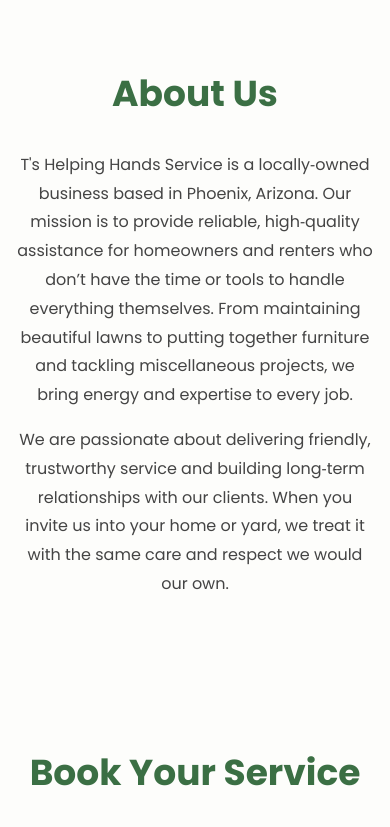
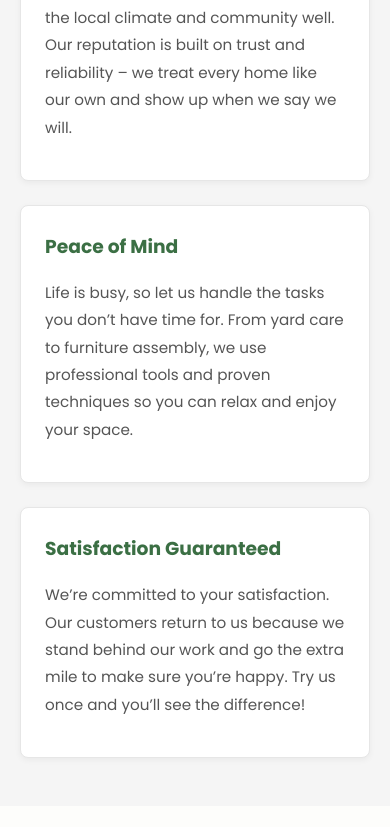
Before and after one commit to Peace1576/T-s-helping-hands, a plain HTML site: page index.html in a window 390 px wide. Shown: the part 5051-5878 px from the top of the page. Drawn offline with Linux system fonts and the light colour scheme.

Commit message:
Update site: add 'Why Choose Us' section, Tucson location, Instagram handle, remove phone number

```diff
--- a/index.html
+++ b/index.html
@@ -169,6 +169,37 @@
       </div>
     </section>
 
+    <!-- Why Choose Us: persuasive section using psychological triggers -->
+    <section id="why" class="why section">
+      <h2 class="section-title">Why Choose Us</h2>
+      <div class="why-content">
+        <div class="why-card">
+          <h3>Local Expertise & Trust</h3>
+          <p>
+            As a Tucson‑based business, we know the local climate and
+            community well. Our reputation is built on trust and reliability –
+            we treat every home like our own and show up when we say we will.
+          </p>
+        </div>
+        <div class="why-card">
+          <h3>Peace of Mind</h3>
+          <p>
+            Life is busy, so let us handle the tasks you don’t have time for.
+            From yard care to furniture assembly, we use professional tools
+            and proven techniques so you can relax and enjoy your space.
+          </p>
+        </div>
+        <div class="why-card">
+          <h3>Satisfaction Guaranteed</h3>
+          <p>
+            We’re committed to your satisfaction. Our customers return to us
+            because we stand behind our work and go the extra mile to make
+            sure you’re happy. Try us once and you’ll see the difference!
+          </p>
+        </div>
+      </div>
+    </section>
+
     <!-- About section: a brief introduction -->
     <section id="about" class="about section">
       <div class="about-content">
@@ -181,11 +212,12 @@
           <h2 class="section-title">About Us</h2>
           <p>
             T's Helping Hands Service is a locally‑owned business based in
-            Phoenix, Arizona. Our mission is to provide reliable, high‑quality
-            assistance for homeowners and renters who don’t have the time or
-            tools to handle everything themselves. From maintaining beautiful
-            lawns to putting together furniture and tackling miscellaneous
-            projects, we bring energy and expertise to every job.
+            Tucson, Arizona. We proudly serve our neighbours in Tucson and
+            the surrounding area. Our mission is to provide reliable,
+            high‑quality assistance for homeowners and renters who don’t have
+            the time or tools to handle everything themselves. From maintaining
+            beautiful lawns to putting together furniture and tackling
+            miscellaneous projects, we bring energy and expertise to every job.
           </p>
           <p>
             We are passionate about delivering friendly, trustworthy service and
@@ -264,11 +296,10 @@
     <footer class="footer">
       <div class="footer-content">
         <p>&copy; 2025 T's Helping Hands Service. All rights reserved.</p>
-        <p>Serving Phoenix, Arizona and surrounding communities.</p>
+        <p>Serving Tucson, Arizona and surrounding communities.</p>
         <p>
-          <i class="fa-solid fa-phone"></i> (555) 123‑4567
-          &nbsp;|&nbsp;
-          <i class="fa-solid fa-envelope"></i> info@tshelpinghands.com
+          <img src="instagram.png" alt="Instagram" class="social-icon" />
+          @ts_helping_hands2
         </p>
       </div>
     </footer>
--- a/style.css
+++ b/style.css
@@ -403,6 +403,49 @@ img {
   font-size: 0.9rem;
 }
 
+/* Why Choose Us section */
+.why {
+  background-color: var(--light-grey);
+}
+
+.why-content {
+  display: flex;
+  flex-wrap: wrap;
+  justify-content: center;
+  gap: 1.5rem;
+  max-width: var(--max-width);
+  margin: 0 auto;
+}
+
+.why-card {
+  background-color: #fff;
+  border: 1px solid #e6e6e6;
+  border-radius: var(--radius);
+  box-shadow: 0 2px 6px var(--card-shadow);
+  padding: 1.5rem;
+  flex: 1 1 280px;
+  max-width: 350px;
+}
+
+.why-card h3 {
+  margin-top: 0;
+  margin-bottom: 0.5rem;
+  color: var(--primary-color);
+}
+
+.why-card p {
+  font-size: 0.95rem;
+  color: #555;
+}
+
+/* Social icon for footer */
+.social-icon {
+  width: 20px;
+  height: 20px;
+  vertical-align: middle;
+  margin-right: 0.5rem;
+}
+
 /* Responsive adjustments */
 @media (max-width: 768px) {
   .service-card,
```
Also changed, not shown: instagram.png (added).
